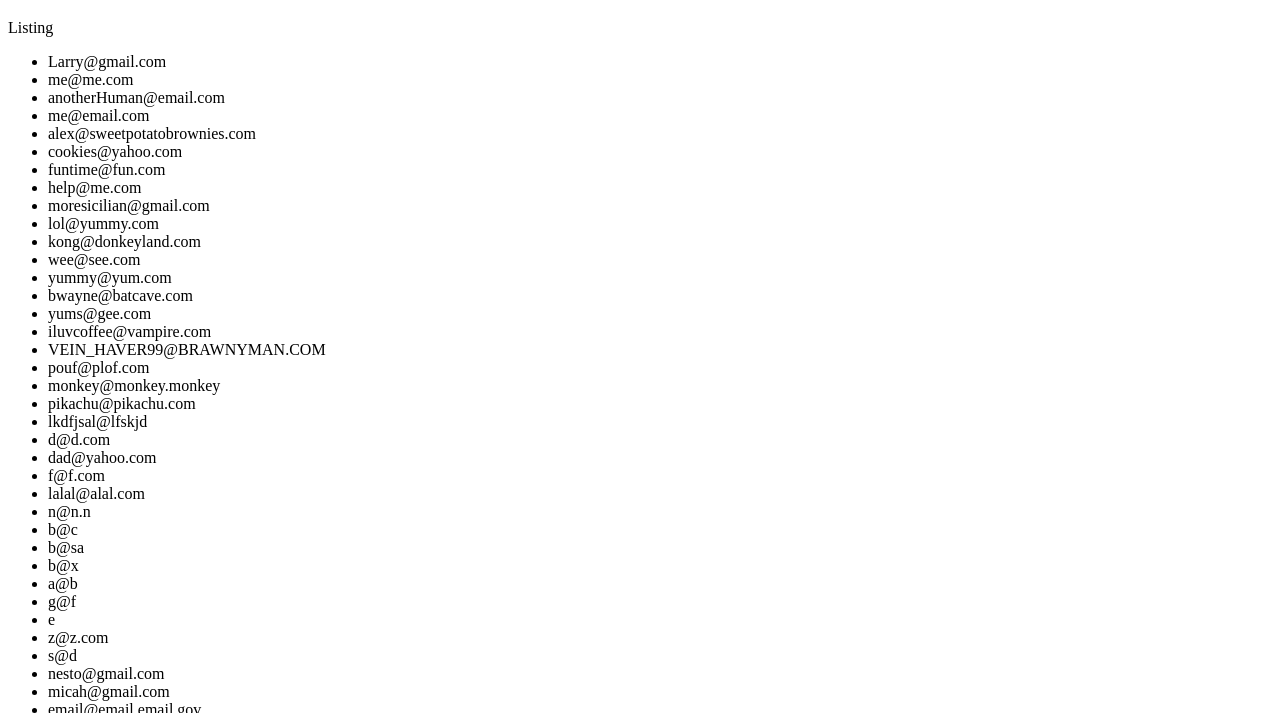
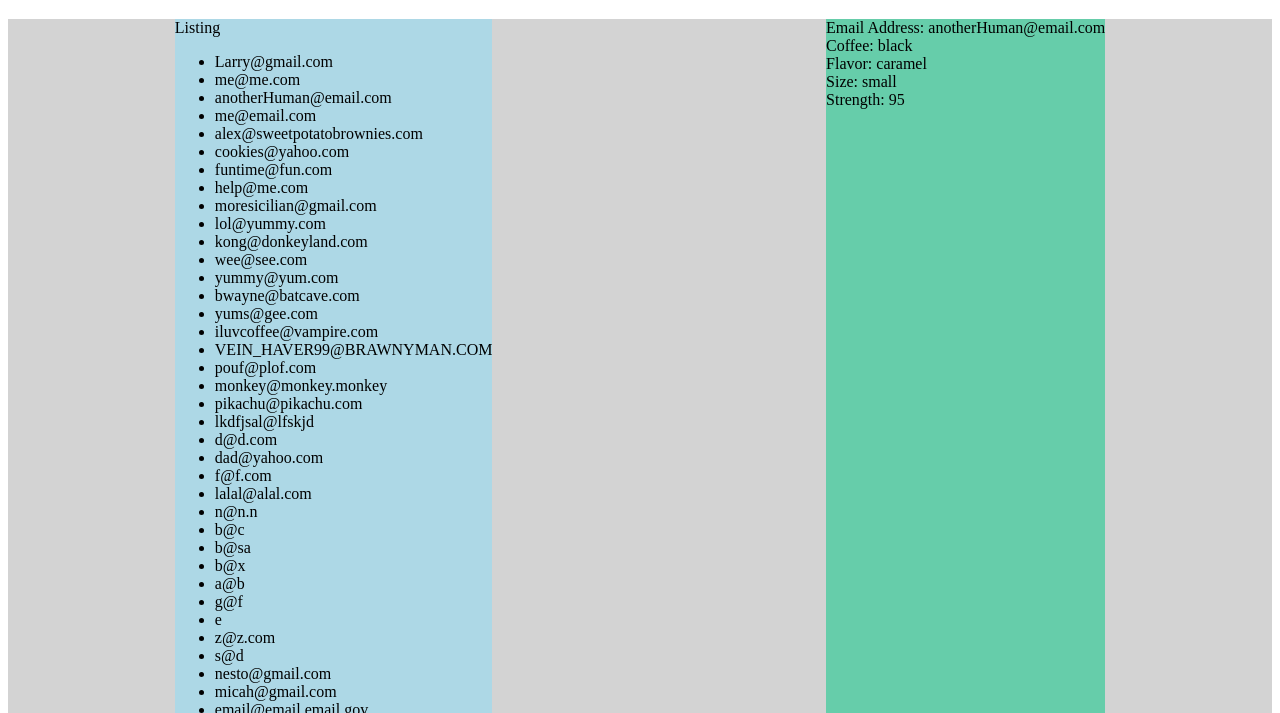
Before and after one commit to DonYeh/CoffeeRun-API-exercises, a plain HTML site: page index.html in a window 1280 px wide. Both pictures are taken after a click on the link "anotherHuman@email.com". Shown: the part 87-800 px from the top of the page. Drawn offline with Linux system fonts and the light colour scheme.

Commit message:
adds details listing functionality

```diff
--- a/index.html
+++ b/index.html
@@ -15,6 +15,9 @@
         Listing
         <ul data-listing></ul>
       </div>
+      <div class="details" data-details>
+        <div>details go here</div>
+      </div>
     </div>
     <script src="scripts/index.js"></script>
   </body>
--- a/scripts/index.js
+++ b/scripts/index.js
@@ -1,34 +1,21 @@
 const API_URL = "/coffee.json";
 
-let allOrdersArray = [];
+let allEmailArray = [];
 let allOrders;
 
-// function accumulateOrders(theActualData) {
-//   allOrdersArray = [allOrdersArray, theActualData];
-//   //   storeOrders(allOrdersArray);
-//   //   if (theActualData.length === 0) {
-//   //     main();
-//   console.log(API_URL);
-// }
-
-// function storeOrders(arrayOfOrders) {
-//   const jsonCharacters = JSON.stringify(arrayOfOrders);
-//   console.log(`saving ${arrayOfOrders.length} orders`);
-//   localStorage.setItem("coffee-orders", jsonCharacters);
-// }
-
-// function retrievePageOfOrders() {
 fetch(API_URL)
   .then(function(order) {
     return order.json();
   })
   .then(function(data) {
     allOrders = data;
-    allOrdersArray = Object.keys(data);
+    allEmailArray = Object.keys(data);
+    console.log(`logging allOrders: ${allOrders}`);
     console.log(allOrders);
-    drawEmailToListing(allOrdersArray);
+    console.log(allEmailArray);
+
+    drawEmailToListing(allEmailArray);
   });
-// }
 
 function drawEmailToListing(keys) {
   keys.forEach(function(customer) {
@@ -44,6 +31,31 @@
   });
 }
 
-// function main(){
+function drawDetails(email) {
+  const detailArea = document.querySelector("[data-details]");
+  detailArea.textContent = "";
+  const emailDiv = document.createElement("div");
+  const coffeeDiv = document.createElement("div");
+  const flavorDiv = document.createElement("div");
+  const sizeDiv = document.createElement("div");
+  const strengthDiv = document.createElement("div");
 
-// };
+  //   console.log(`logging email inside drawDetails: ${email}`);
+
+  if (email === allOrders[email].emailAddress) {
+    // console.log(`logging from inside the if: ${allOrders[email]._id}`);
+    emailDiv.textContent = `Email Address: ${allOrders[email].emailAddress}`;
+    coffeeDiv.textContent = `Coffee: ${allOrders[email].coffee}`;
+    flavorDiv.textContent = `Flavor: ${allOrders[email].flavor}`;
+    sizeDiv.textContent = `Size: ${allOrders[email].size}`;
+    strengthDiv.textContent = `Strength: ${allOrders[email].strength}`;
+  }
+
+  detailArea.appendChild(emailDiv);
+  detailArea.appendChild(coffeeDiv);
+  detailArea.appendChild(flavorDiv);
+  detailArea.appendChild(sizeDiv);
+  detailArea.appendChild(strengthDiv);
+}
+
+drawDetails(allOrders);
--- a/stylesheets/index.css
+++ b/stylesheets/index.css
@@ -7,7 +7,17 @@
 *:after {
   box-sizing: inherit;
 }
-.mainContent {
+.main-content {
+  display: flex;
   height: 100%;
   background-color: lightgrey;
+  justify-content: space-around;
 }
+
+.listing {
+  background-color: lightblue;
+}
+
+.details {
+  background-color: mediumaquamarine;
+}
```
